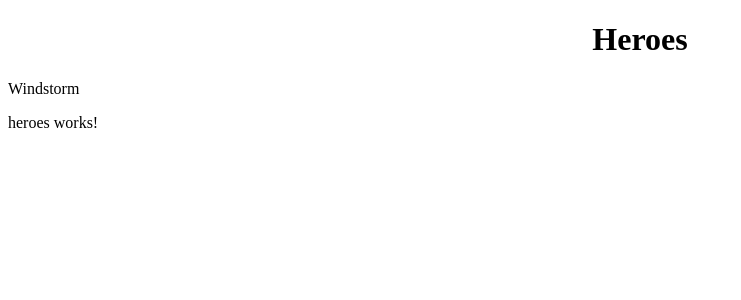
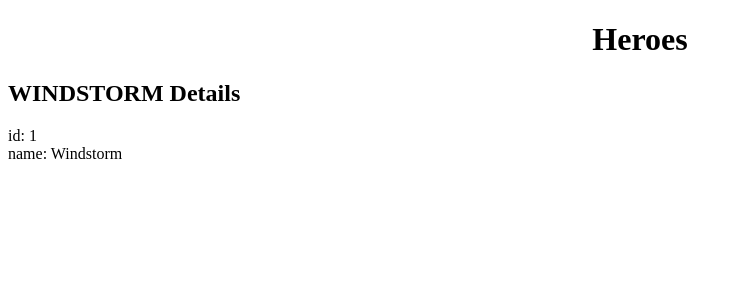
Before and after one commit to josephttran/angular-first, an Angular app: page / in a window 1280 px wide. Shown: the top 300 px of the page, without its empty margins (0-741 px from the left). Built offline with nearby package versions, Linux system fonts and the light colour scheme.

Commit message:
use object

```diff
--- /dev/null
+++ b/src/app/hero.ts
@@ -0,0 +1,4 @@
+export class Hero {
+  id: number;
+  name: string;
+}
--- a/src/app/heroes/heroes.component.html
+++ b/src/app/heroes/heroes.component.html
@@ -1,6 +1,7 @@
-<p>
-  {{ hero }}
-</p>
-<p>
-  heroes works!
-</p>
+<h2>{{hero.name | uppercase}} Details </h2>
+<div>
+  <span>id: </span>{{hero.id}}
+</div>
+<div>
+  <span>name: </span>{{hero.name}}
+</div>
--- a/src/app/heroes/heroes.component.ts
+++ b/src/app/heroes/heroes.component.ts
@@ -1,4 +1,5 @@
 import { Component, OnInit } from '@angular/core';
+import { Hero } from '../hero';
 
 @Component({
   selector: 'app-heroes',
@@ -6,7 +7,10 @@
   styleUrls: ['./heroes.component.css']
 })
 export class HeroesComponent implements OnInit {
-  hero = 'Windstorm';
+  hero: Hero = {
+    id: 1,
+    name: 'Windstorm'
+  };
 
   constructor() { }
 
```
